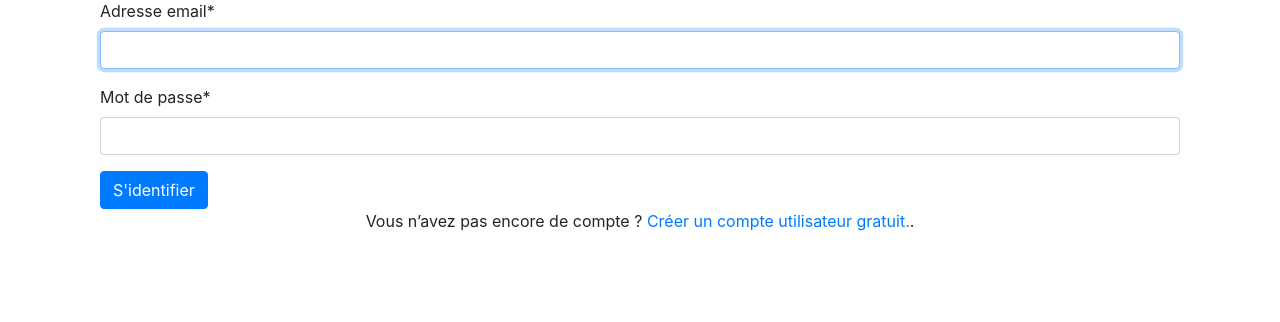
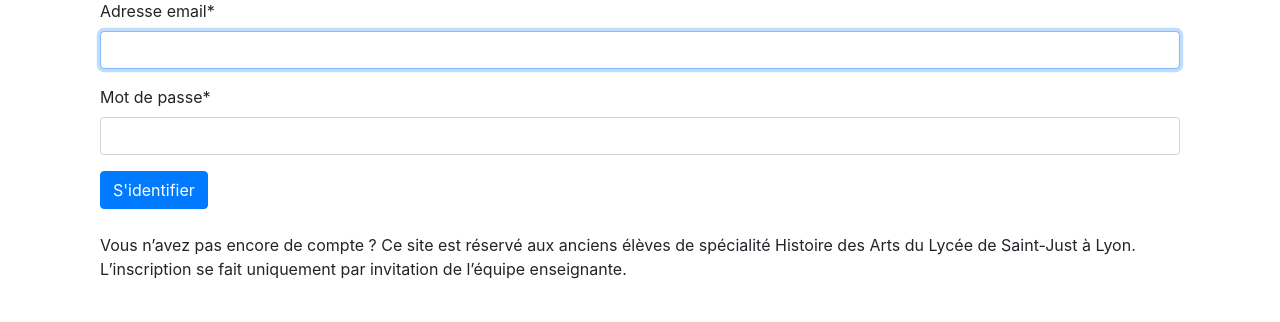
Before and after one commit to philippe-lemaire/alumni-hida, a Django app: page /authentification/identification in a window 1280 px wide. Shown: the part 185-507 px from the top of the page. Run offline with Django 4.2, Linux system fonts and the light colour scheme; some libraries are stand-ins or nearby versions.

Commit message:
retiré vue "register" et modifié template de login

```diff
--- a/simple_auth/templates/simple_auth/login.html
+++ b/simple_auth/templates/simple_auth/login.html
@@ -11,8 +11,8 @@
         {{ login_form|crispy }}
         <button class="btn btn-primary" type="submit">S'identifier</button>
     </form>
-    <p class="text-center">Vous n’avez pas encore de compte ? <a href="{% url 'simple_auth:register' %}">Créer un compte
-            utilisateur gratuit.</a>.</p>
+    <br>
+    <p>Vous n’avez pas encore de compte ? Ce site est réservé aux anciens élèves de spécialité Histoire des Arts du Lycée de Saint-Just à Lyon. L’inscription se fait uniquement par invitation de l’équipe enseignante.</p>
 </div>
 
 {% endblock %}
--- a/simple_auth/urls.py
+++ b/simple_auth/urls.py
@@ -1,11 +1,10 @@
 from django.urls import path
 
-from .views import register, login_request, logout_request
+from .views import login_request, logout_request
 
 app_name = "simple_auth"
 
 urlpatterns = [
-    path("creer_compte", register, name="register"),
     path("identification", login_request, name="login"),
     path("deconnexion", logout_request, name="logout"),
 ]
--- a/simple_auth/views.py
+++ b/simple_auth/views.py
@@ -3,26 +3,6 @@ from .forms import NewUserForm
 from django.contrib.auth import login, authenticate, logout
 from django.contrib import messages
 from django.contrib.auth.forms import AuthenticationForm
-
-
-def register(request):
-    form = NewUserForm()
-    if request.method == "POST":
-        form = NewUserForm(request.POST)
-        if form.is_valid():
-            user = form.save()
-            login(request, user)
-            messages.success(request, "Registration successful.")
-            return redirect("/")
-        messages.error(
-            request, "Inscription non enregistrée. Informations fournies non valides."
-        )
-
-    return render(
-        request=request,
-        template_name="simple_auth/register.html",
-        context={"register_form": form},
-    )
 
 
 def login_request(request):
```
